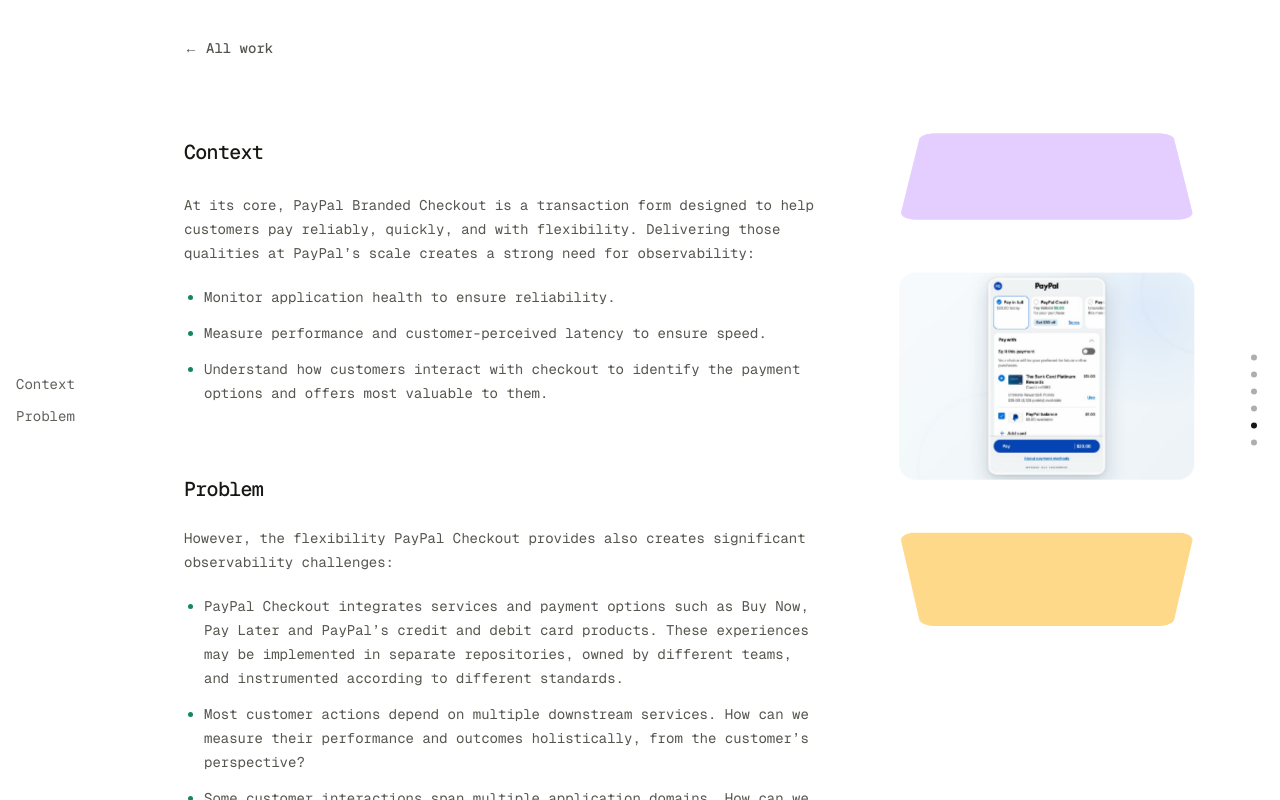
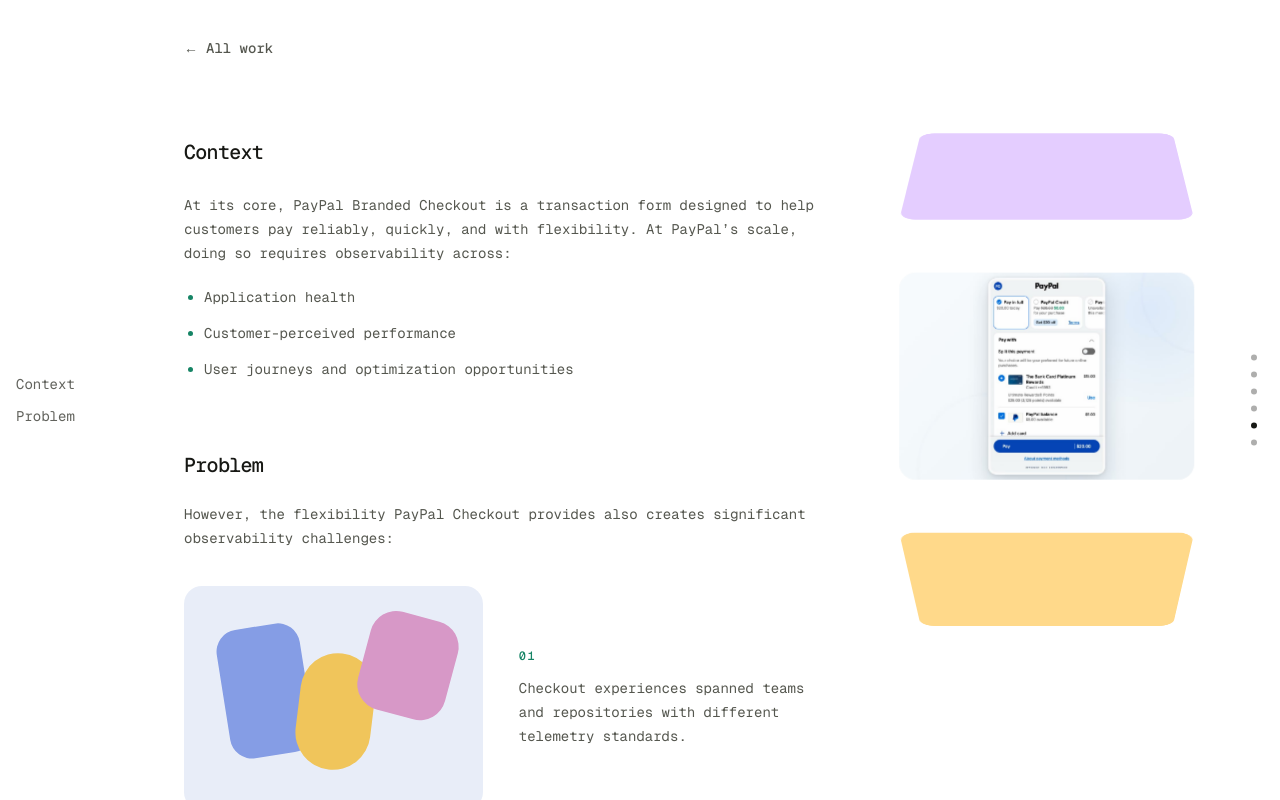
Before and after one commit to KurtXiaoZ/portfolio, a Next.js app: page /work/atomic-events in a window 1280 px wide. Built offline with nearby package versions, Linux system fonts and the light colour scheme.

Commit message:
feat: refine atomic events case study

```diff
--- a/components/case-study/atomic-events-case-study.tsx
+++ b/components/case-study/atomic-events-case-study.tsx
@@ -4,6 +4,13 @@ import { TableOfContents } from '@/components/table-of-contents/table-of-content
 const tableOfContentsLinks = [
   { href: '#context', text: 'Context' },
   { href: '#problem', text: 'Problem' },
+] as const;
+
+const observabilityChallenges = [
+  'Checkout experiences spanned teams and repositories with different telemetry standards.',
+  'Customer actions crossed multiple services, making end-to-end performance and outcomes difficult to measure.',
+  'Interactions crossing application domains were difficult to identify and instrument consistently.',
+  'A click’s meaning varied with customer intent and checkout context.',
 ] as const;
 
 export function AtomicEventsCaseStudy() {
@@ -27,20 +34,13 @@ export function AtomicEventsCaseStudy() {
         <div className="mt-7 max-w-2xl space-y-5 text-sm leading-6 text-[#55574f] max-[560px]:text-[0.8125rem] max-[560px]:leading-5 dark:text-[#b7b9af]">
           <p>
             At its core, PayPal Branded Checkout is a transaction form designed
-            to help customers pay reliably, quickly, and with flexibility.
-            Delivering those qualities at PayPal’s scale creates a strong need
-            for observability:
+            to help customers pay reliably, quickly, and with flexibility. At
+            PayPal’s scale, doing so requires observability across:
           </p>
           <ul className="list-disc space-y-3 pl-5 marker:text-[#168465] dark:marker:text-[#71d9b7]">
-            <li>Monitor application health to ensure reliability.</li>
-            <li>
-              Measure performance and customer-perceived latency to ensure
-              speed.
-            </li>
-            <li>
-              Understand how customers interact with checkout to identify the
-              payment options and offers most valuable to them.
-            </li>
+            <li>Application health</li>
+            <li>Customer-perceived performance</li>
+            <li>User journeys and optimization opportunities</li>
           </ul>
         </div>
       </section>
@@ -53,38 +53,92 @@ export function AtomicEventsCaseStudy() {
         >
           Problem
         </h2>
-        <div className="mt-6 max-w-2xl space-y-5 text-sm leading-6 text-[#55574f] max-[560px]:text-[0.8125rem] max-[560px]:leading-5 dark:text-[#b7b9af]">
+        <div className="mt-6 max-w-2xl text-sm leading-6 text-[#55574f] max-[560px]:text-[0.8125rem] max-[560px]:leading-5 dark:text-[#b7b9af]">
           <p>
             However, the flexibility PayPal Checkout provides also creates
             significant observability challenges:
           </p>
-          <ul className="list-disc space-y-3 pl-5 marker:text-[#168465] dark:marker:text-[#71d9b7]">
-            <li>
-              PayPal Checkout integrates services and payment options such as
-              Buy Now, Pay Later and PayPal’s credit and debit card products.
-              These experiences may be implemented in separate repositories,
-              owned by different teams, and instrumented according to different
-              standards.
-            </li>
-            <li>
-              Most customer actions depend on multiple downstream services. How
-              can we measure their performance and outcomes holistically, from
-              the customer’s perspective?
-            </li>
-            <li>
-              Some customer interactions span multiple application domains. How
-              can we preserve and consistently instrument the same interaction
-              as ownership passes from one domain to another?
-            </li>
-            <li>
-              Clicks are the primary user action in PayPal’s form-based checkout
-              experience, but their meaning varies according to the customer’s
-              intent and context. How can we instrument these interactions using
-              a consistent vocabulary and model?
-            </li>
-          </ul>
+          <ol className="mt-9 space-y-12 max-[560px]:space-y-10">
+            {observabilityChallenges.map((challenge, index) => (
+              <li
+                className="grid items-center gap-7 min-[620px]:grid-cols-2 min-[620px]:gap-9"
+                key={challenge}
+              >
+                <ProblemVisual
+                  className={index % 2 === 1 ? 'min-[620px]:order-2' : ''}
+                  variant={index}
+                />
+                <div>
+                  <span className="mb-3 block text-xs font-medium tracking-[0.12em] text-[#168465] dark:text-[#71d9b7]">
+                    {String(index + 1).padStart(2, '0')}
+                  </span>
+                  <p>{challenge}</p>
+                </div>
+              </li>
+            ))}
+          </ol>
         </div>
       </section>
     </article>
   );
 }
+
+function ProblemVisual({
+  className = '',
+  variant,
+}: {
+  className?: string;
+  variant: number;
+}) {
+  const sharedClassName = `relative aspect-[4/3] overflow-hidden rounded-[18px] ${className}`;
+
+  if (variant === 0) {
+    return (
+      <div
+        aria-hidden="true"
+        className={`${sharedClassName} bg-[#e8edf8] dark:bg-[#242a35]`}
+      >
+        <div className="absolute top-[18%] left-[13%] h-[58%] w-[28%] rotate-[-9deg] rounded-[22px] bg-[#859de5] dark:bg-[#7289cd]" />
+        <div className="absolute top-[30%] left-[38%] h-[52%] w-[25%] rotate-[7deg] rounded-full bg-[#f0c55b] dark:bg-[#c9a54d]" />
+        <div className="absolute top-[13%] right-[10%] h-[45%] w-[30%] rotate-[15deg] rounded-[26px] bg-[#d798c7] dark:bg-[#a8729a]" />
+      </div>
+    );
+  }
+
+  if (variant === 1) {
+    return (
+      <div
+        aria-hidden="true"
+        className={`${sharedClassName} bg-[#f5eadf] dark:bg-[#332a23]`}
+      >
+        <div className="absolute top-[17%] left-[12%] h-[66%] w-[66%] rounded-full border-[18px] border-[#e88868] dark:border-[#bd6c52]" />
+        <div className="absolute top-[8%] right-[12%] h-[36%] w-[36%] rounded-[18px] bg-[#805eb8] dark:bg-[#785ca3]" />
+        <div className="absolute right-[18%] bottom-[13%] h-[18%] w-[48%] rotate-[-8deg] rounded-full bg-[#e8b845] dark:bg-[#bd963b]" />
+      </div>
+    );
+  }
+
+  if (variant === 2) {
+    return (
+      <div
+        aria-hidden="true"
+        className={`${sharedClassName} bg-[#e3f0e7] dark:bg-[#223128]`}
+      >
+        <div className="absolute top-[14%] left-[12%] h-[72%] w-[22%] rounded-full bg-[#4e9b76] dark:bg-[#4c8b6d]" />
+        <div className="absolute top-[23%] left-[39%] h-[55%] w-[49%] rotate-[-7deg] rounded-[24px] bg-[#9bc95d] dark:bg-[#7da44d]" />
+        <div className="absolute top-[8%] right-[13%] h-[25%] w-[25%] rounded-full bg-[#f1cc63] dark:bg-[#c3a550]" />
+      </div>
+    );
+  }
+
+  return (
+    <div
+      aria-hidden="true"
+      className={`${sharedClassName} bg-[#efe8f5] dark:bg-[#302837]`}
+    >
+      <div className="absolute top-[16%] left-[11%] h-[24%] w-[62%] rotate-[8deg] rounded-full bg-[#aa7ed1] dark:bg-[#8865a8]" />
+      <div className="absolute top-[42%] right-[9%] h-[40%] w-[40%] rounded-[24px] bg-[#ef8b70] dark:bg-[#bd6d59]" />
+      <div className="absolute bottom-[12%] left-[17%] h-[32%] w-[32%] rotate-[-12deg] rounded-full bg-[#62a9bf] dark:bg-[#558da0]" />
+    </div>
+  );
+}
```
